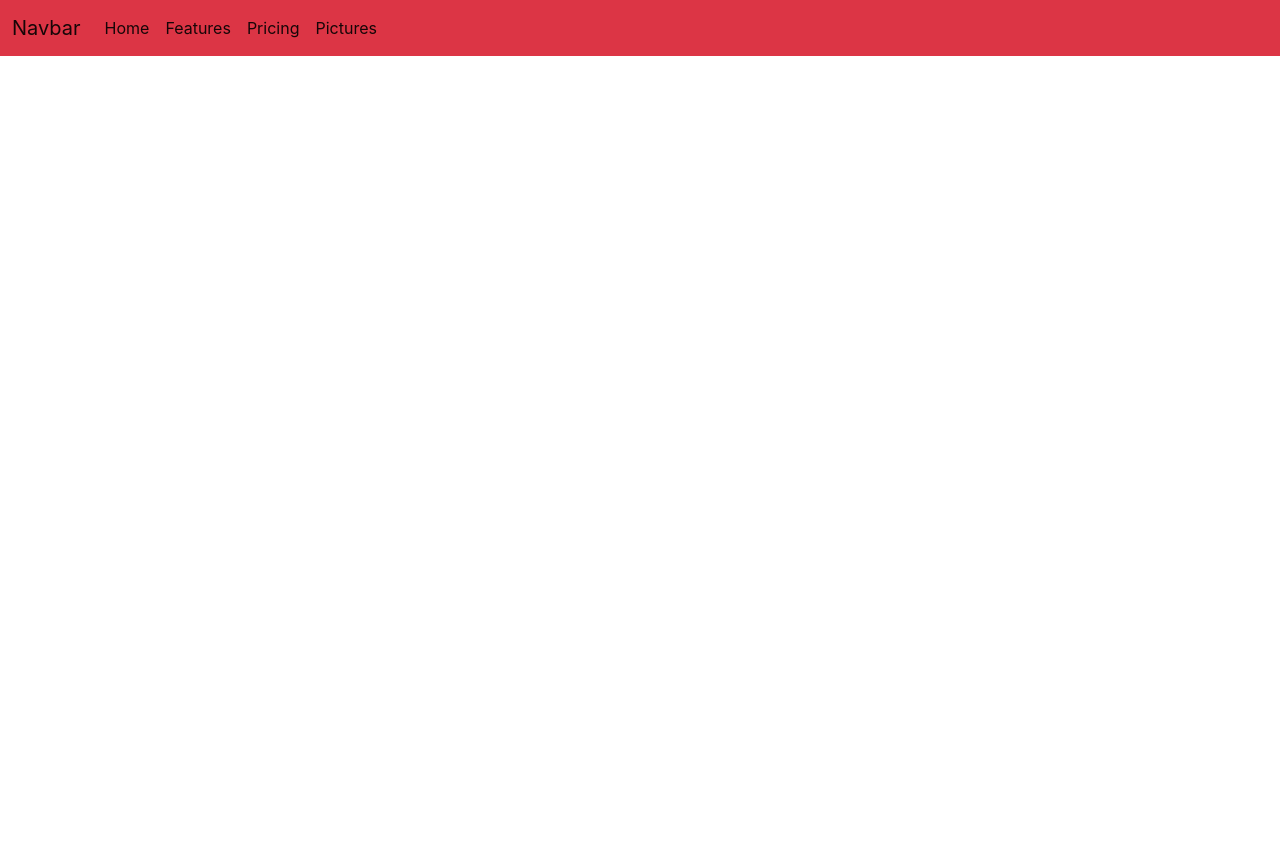
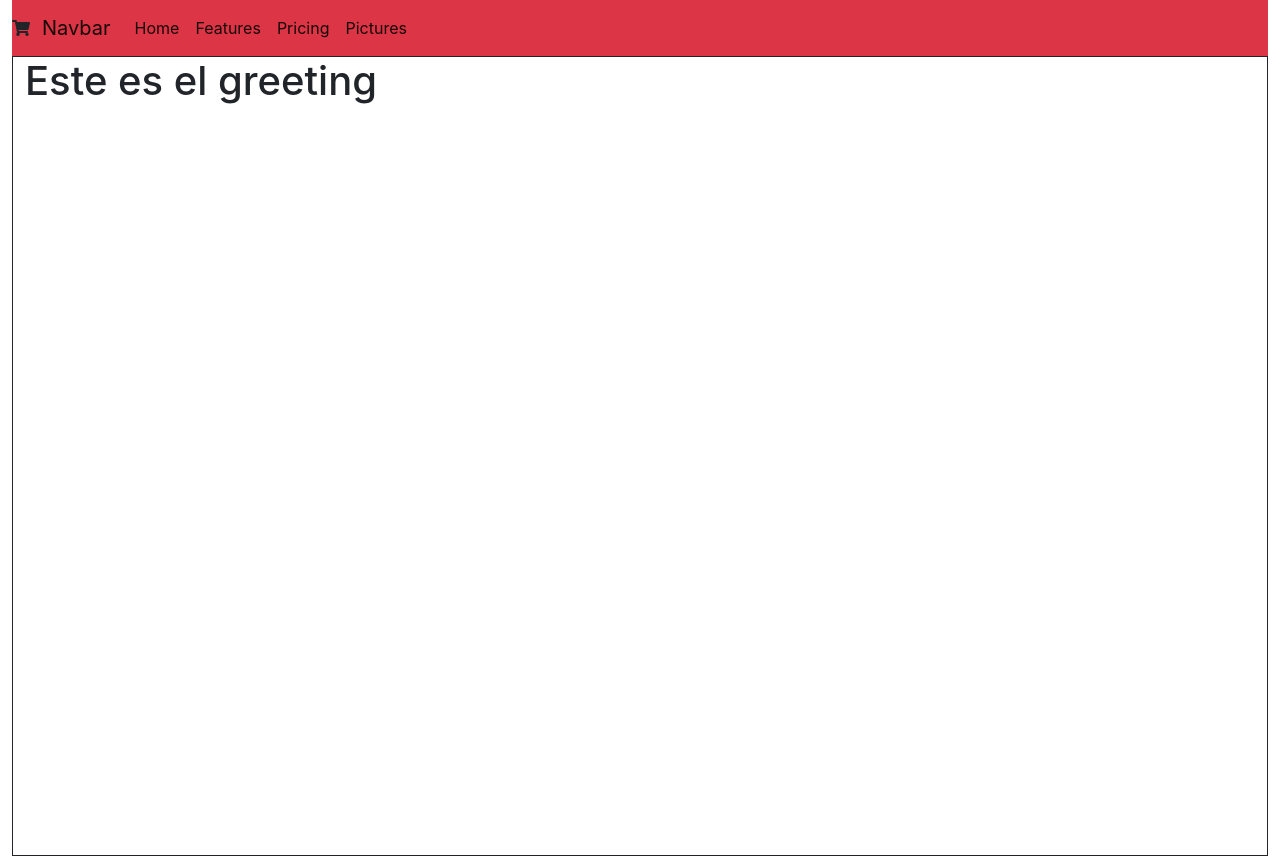
Before and after one commit to Danedoliv/React-JS, a React (Create React App) app: page / in a window 1280 px wide. Before the commit the page ends 800 px from the top, so only its background shows below. Built offline with nearby package versions, Linux system fonts and the light colour scheme.

Commit message:
desafio 4

```diff
--- a/public/index.html
+++ b/public/index.html
@@ -24,6 +24,7 @@
       work correctly both with client-side routing and a non-root public URL.
       Learn how to configure a non-root public URL by running `npm run build`.
     -->
+    <link rel="stylesheet" href="https://pro.fontawesome.com/releases/v5.10.0/css/all.css" integrity="sha384-AYmEC3Yw5cVb3ZcuHtOA93w35dYTsvhLPVnYs9eStHfGJvOvKxVfELGroGkvsg+p" crossorigin="anonymous"/>
     <link href="https://cdn.jsdelivr.net/npm/bootstrap@5.1.3/dist/css/bootstrap.min.css" rel="stylesheet" integrity="sha384-1BmE4kWBq78iYhFldvKuhfTAU6auU8tT94WrHftjDbrCEXSU1oBoqyl2QvZ6jIW3" crossorigin="anonymous">
     <title>React App</title>
   </head>
--- a/src/App.js
+++ b/src/App.js
@@ -1,8 +1,19 @@
+import CartWidget from "./Componentes/CartWidget";
+import ItemListContainer from "./Componentes/ItemListContainer";
 import NavBar from "./Componentes/NavBar";
+
 
 function App() {
   return (
-    <NavBar/>
+    <div className="container-fluid">
+      <NavBar/>
+      <ItemListContainer greeting="Este es el greeting">
+
+      </ItemListContainer>
+
+    </div>
+
+
   );
 }
 
--- /dev/null
+++ b/src/Componentes/CartWidget.jsx
@@ -0,0 +1,11 @@
+import React from 'react'
+
+const CartWidget = () => {
+    return (
+        <div>
+            <i className="fas fa-shopping-cart"></i>
+        </div>
+    )
+}
+
+export default CartWidget
--- /dev/null
+++ b/src/Componentes/ItemListContainer.jsx
@@ -0,0 +1,12 @@
+import React from 'react'
+
+const ItemListContainer = ({children,greeting}) => {
+    return (
+        <div className="container-fluid border border-dark" style={{minHeight:"100vh"}}>
+            {children}
+           <h1> {greeting} </h1>
+        </div>
+    )
+}
+
+export default ItemListContainer
--- a/src/Componentes/NavBar.jsx
+++ b/src/Componentes/NavBar.jsx
@@ -1,9 +1,12 @@
 import React from 'react'
+import CartWidget from './CartWidget';
+
 
 function NavBar () {
     return (
         <nav className="navbar navbar-expand-lg navbar-light bg-danger">
-            <div className="container-fluid">
+          <CartWidget/>
+            <div className="container-fluid d-flex justify-content-between">
                 <a className="navbar-brand" href="#">Navbar</a>
                 <button className="navbar-toggler" type="button" data-bs-toggle="collapse" data-bs-target="#navbarNavAltMarkup" aria-controls="navbarNavAltMarkup" aria-expanded="false" aria-label="Toggle navigation">
                     <span className="navbar-toggler-icon"></span>
@@ -17,8 +20,9 @@ function NavBar () {
             </div>
              </div>
             </div>
+
         </nav>
     )
 }
 
-export default NavBar
+export default NavBar;
```
